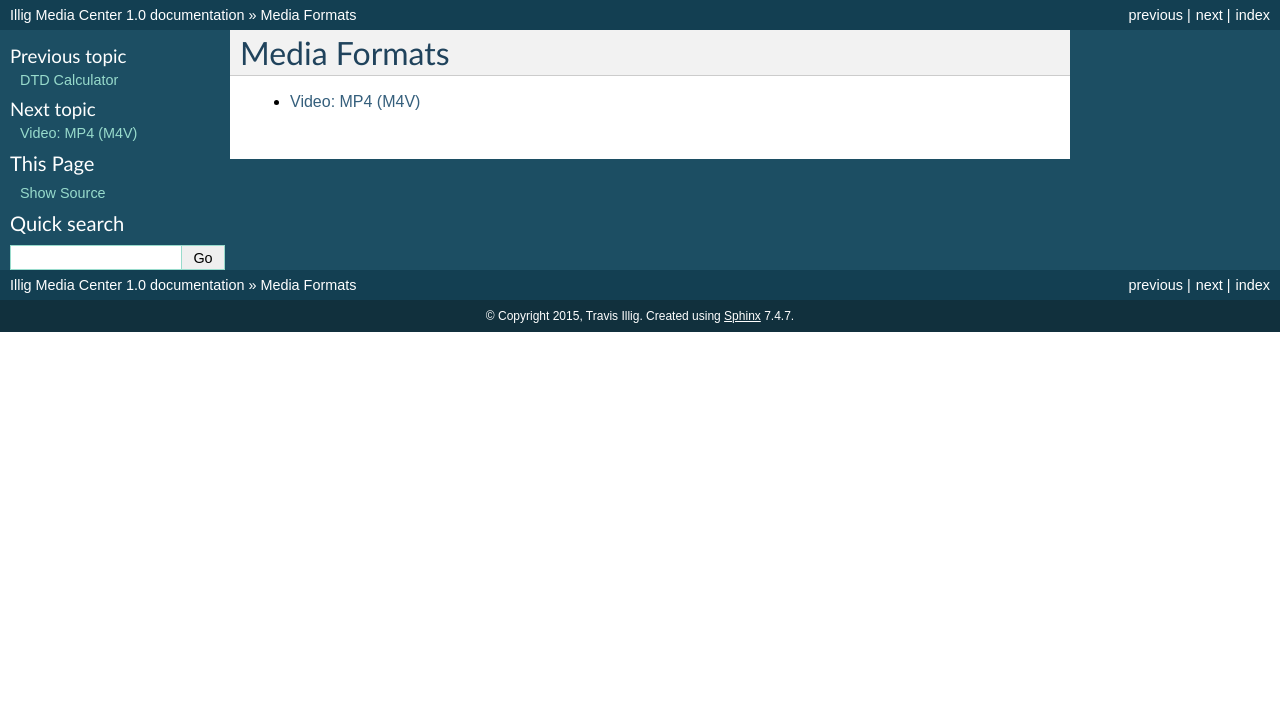
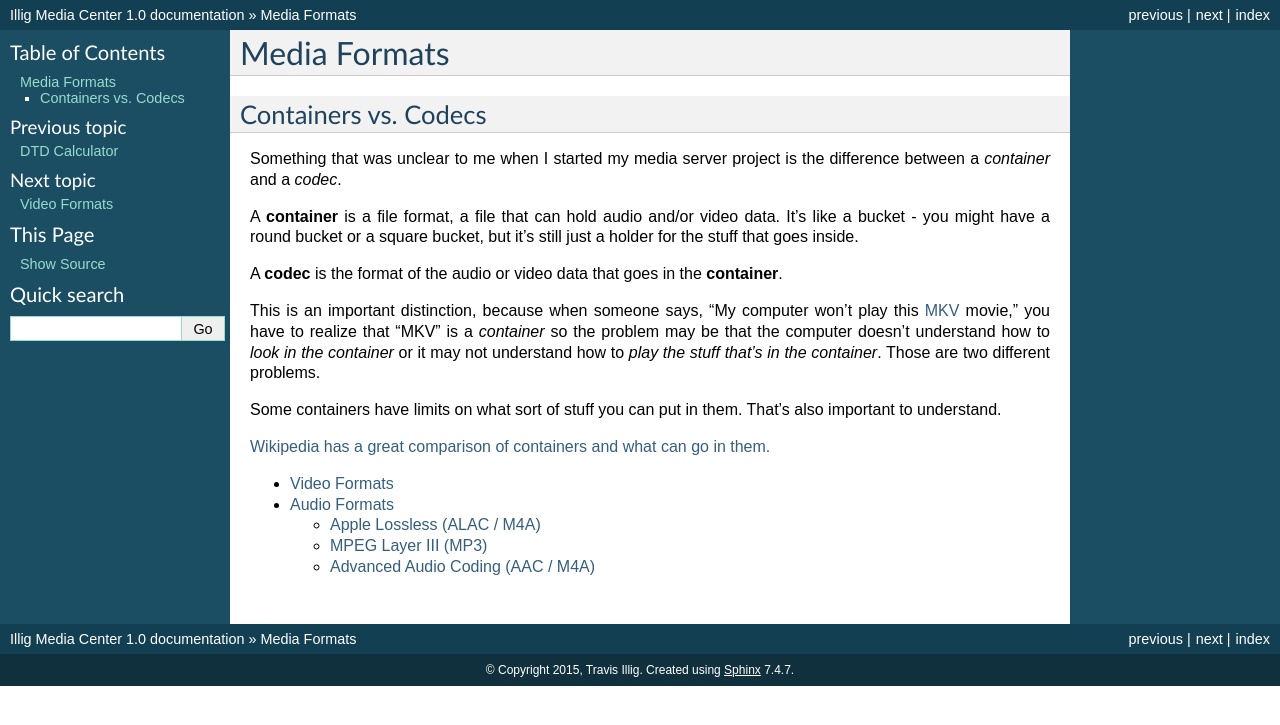
Before and after one commit to tillig/mediacenter, a Sphinx documentation site: the page built from docs/formats/index.rst, in a window 1280 px wide. Shown: the top 725 px of the page. Built offline with Sphinx 7.4.7, drawn with Linux system fonts in a browser that asks for light colours.

Commit message:
Added audio format info.

```diff
--- a/docs/formats/index.rst
+++ b/docs/formats/index.rst
@@ -2,6 +2,22 @@
 Media Formats
 =============
 
+Containers vs. Codecs
+=====================
+
+Something that was unclear to me when I started my media server project is the difference between a *container* and a *codec*.
+
+A **container** is a file format, a file that can hold audio and/or video data. It's like a bucket - you might have a round bucket or a square bucket, but it's still just a holder for the stuff that goes inside.
+
+A **codec** is the format of the audio or video data that goes in the **container**.
+
+This is an important distinction, because when someone says, "My computer won't play this `MKV <http://en.wikipedia.org/wiki/Matroska>`_ movie," you have to realize that "MKV" is a *container* so the problem may be that the computer doesn't understand how to *look in the container* or it may not understand how to *play the stuff that's in the container*. Those are two different problems.
+
+Some containers have limits on what sort of stuff you can put in them. That's also important to understand.
+
+`Wikipedia has a great comparison of containers and what can go in them. <http://en.wikipedia.org/wiki/Comparison_of_container_formats>`_
+
 .. toctree::
 
-    mp4.rst
+    video.rst
+    audio.rst
--- a/docs/formats/mp4.rst
+++ /dev/null
@@ -1,3 +0,0 @@
-================
-Video: MP4 (M4V)
-================
--- /dev/null
+++ b/docs/formats/video.rst
@@ -0,0 +1,3 @@
+=============
+Video Formats
+=============
--- /dev/null
+++ b/docs/hardware/hpex475.rst
@@ -0,0 +1,3 @@
+==========================
+HP EX475 MediaSmart Server
+==========================
--- a/docs/hardware/index.rst
+++ b/docs/hardware/index.rst
@@ -6,6 +6,7 @@
     powerline.rst
     accesspoint-dap1522.rst
     synologyds1010.rst
+    hpex475.rst
     dellstudiohybrid.rst
     xbox360.rst
     ps3.rst
--- a/docs/hardware/synologyds1010.rst
+++ b/docs/hardware/synologyds1010.rst
@@ -1,3 +1,3 @@
-================
-Synology DS1010+
-================
+====================
+Synology DS1010+ NAS
+====================
```
Also changed, not shown: docs/formats/audio.rst (added, +34 -0 lines).
